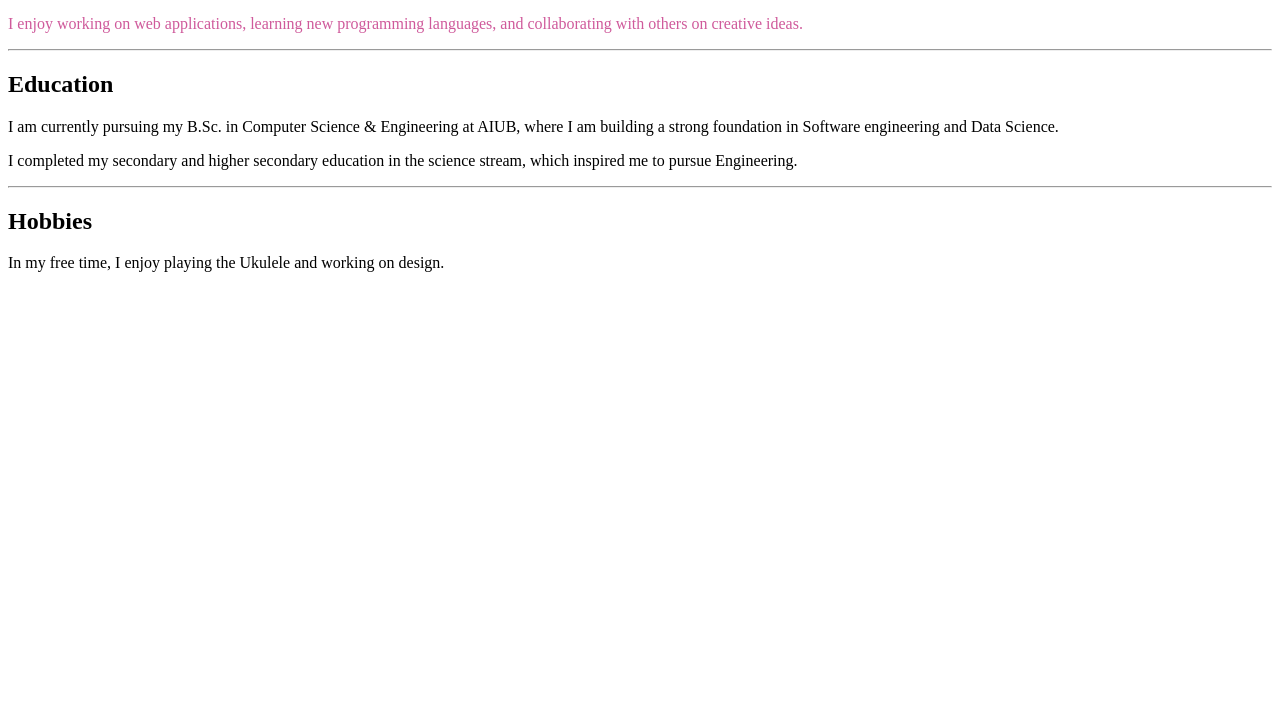
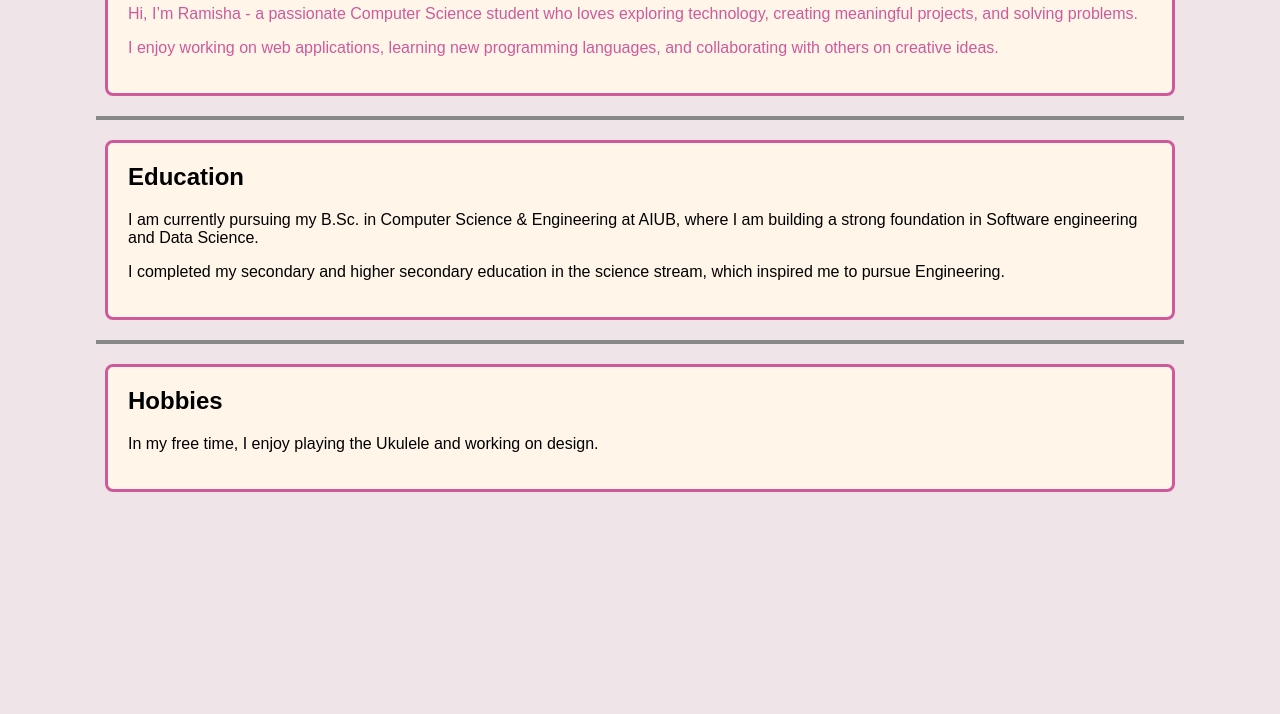
Before and after one commit to ramishaishanee/Mid-Webtech, a plain HTML site: page CSS/Task2/About.html in a window 1280 px wide. Shown: the part 86-800 px from the top of the page. Drawn offline with Linux system fonts and the light colour scheme.

Commit message:
css Task3 done

```diff
--- a/CSS/Task1/Task2/About.html
+++ b/CSS/Task2/About.html
@@ -12,7 +12,7 @@
     <h2>About Me</h2>
     <!-- inline style used here as required -->
     <p style="color: rgb(207, 90, 155);">
-      Hi, I’m Ramisha — a passionate Computer Science student who loves exploring technology, creating meaningful projects, and solving problems.
+      Hi, I’m Ramisha - a passionate Computer Science student who loves exploring technology, creating meaningful projects, and solving problems.
     </p>
     <p style="color: rgb(207, 90, 155);">
       I enjoy working on web applications, learning new programming languages, and collaborating with others on creative ideas.
--- /dev/null
+++ b/CSS/Task2/Style.css
@@ -0,0 +1,44 @@
+body {
+  font-family: 'Sitka Small Semibold', sans-serif;
+  margin: 0;
+  padding: 0;
+  background-color: #efe5e8;
+}
+
+.section {
+  margin: 20px auto;
+  padding: 20px;
+  width: 80%;
+  border-radius: 8px;
+}
+
+/* Different background colors for each section */
+#about {
+  background-color: #fff6e9;
+  border: solid rgb(207, 90, 155);
+}
+
+#education {
+  background-color: #fff6e9;
+  border: solid rgb(207, 90, 155);
+
+}
+
+#hobbies {
+  background-color: #fff6e9;
+  border: solid rgb(207, 90, 155);
+
+}
+
+/* Custom horizontal rule */
+hr {
+  border: none;
+  height: 4px;
+  background-color: #888888;
+  width: 85%;
+  margin: 20px auto;
+}
+
+h2 {
+  margin-top: 0;
+}
```
Also changed, not shown: CSS/Task3/Index.html (added, +21 -0 lines), CSS/Task3/Style.css (added, +26 -0 lines), CSS/Task1/Task2/Style.css (deleted).
